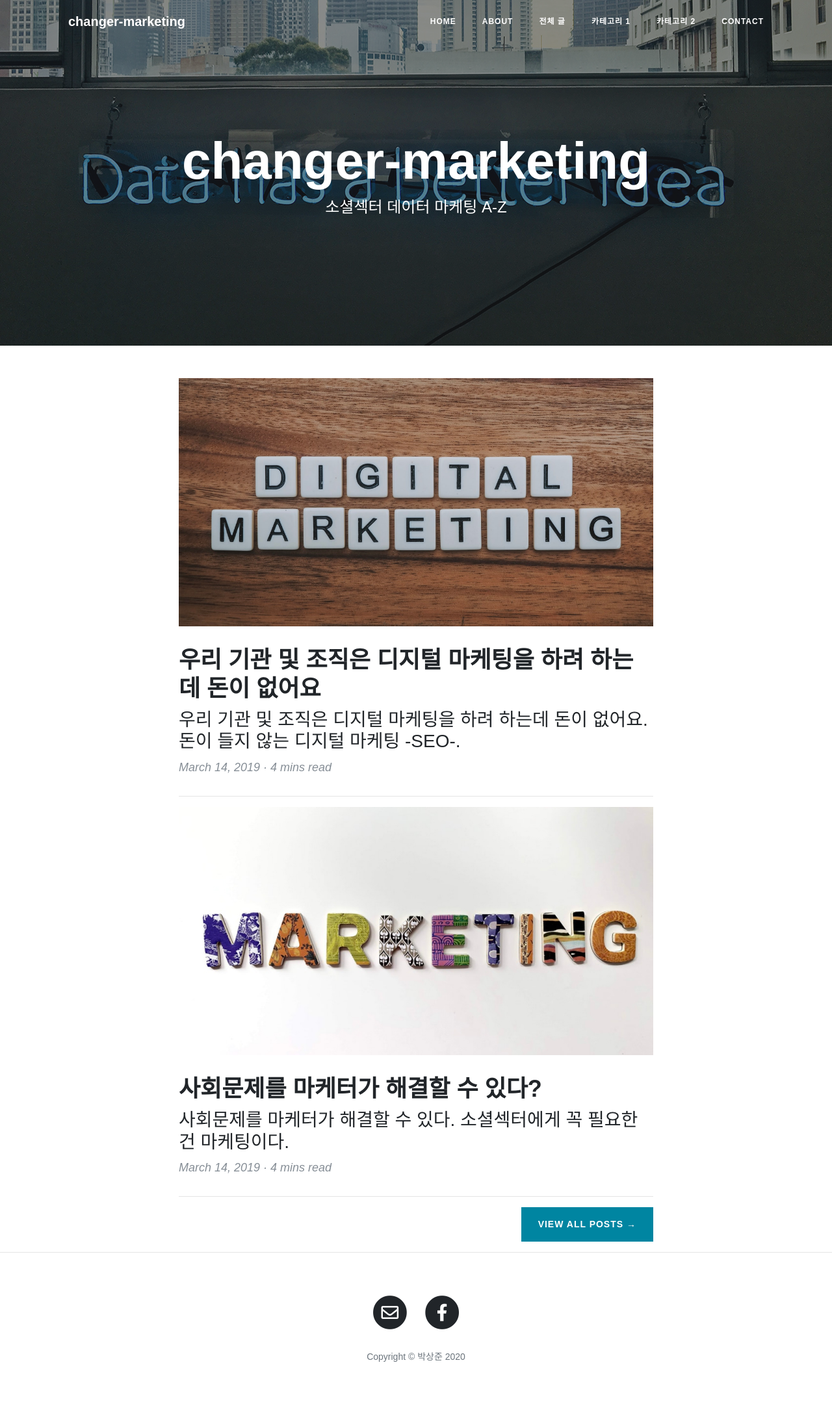
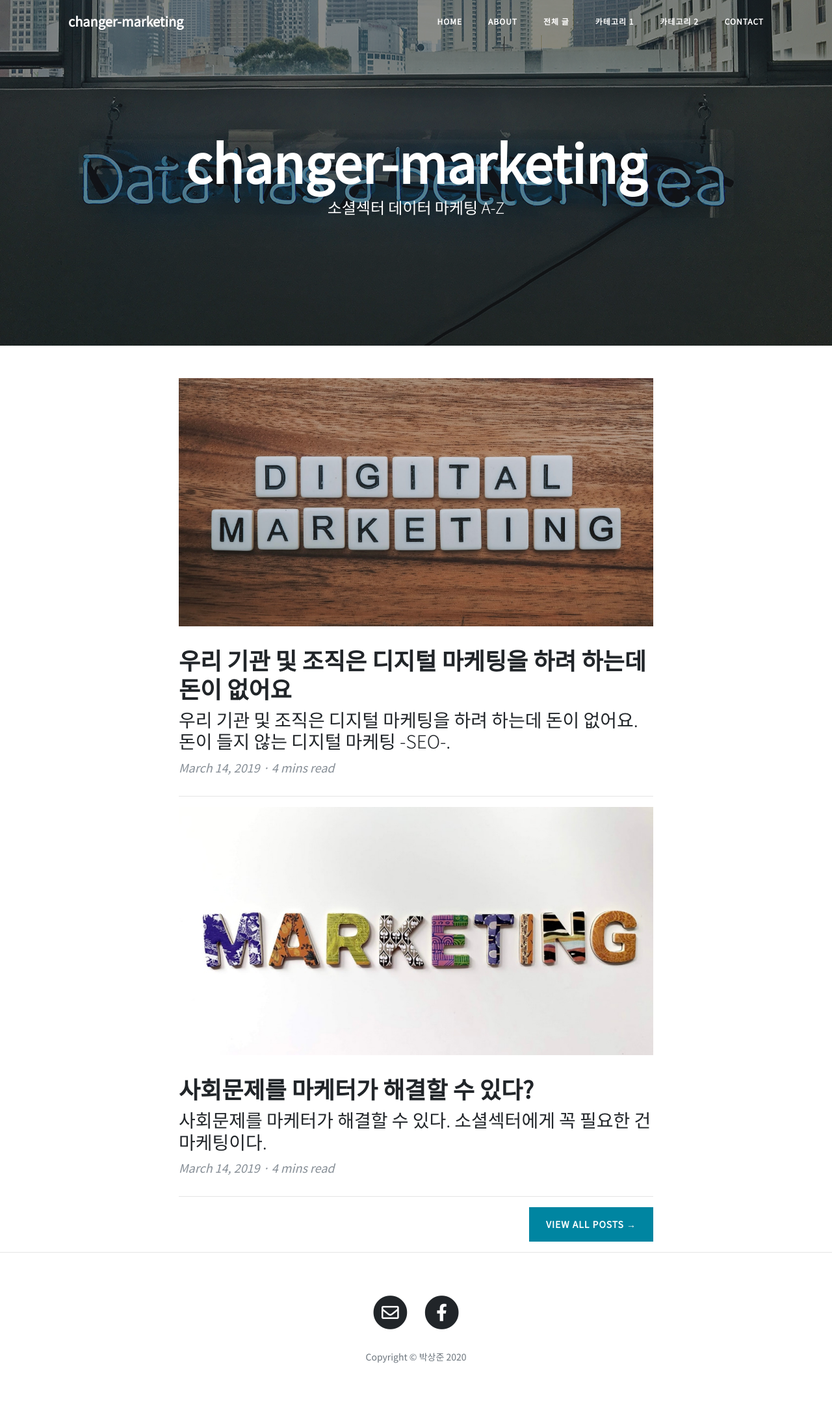
Before and after one commit to sangjuenpark/changermarketing, a Jekyll site: the page built from index.html, in a window 1280 px wide. Shown: the whole page at 65% size. Built offline with Jekyll 4.4.1, drawn with Linux system fonts in a browser that asks for light colours.

Commit message:
구글 폰트 적용
구글 폰트 적용

```diff
--- a/assets/scss/_global.scss
+++ b/assets/scss/_global.scss
@@ -1,10 +1,12 @@
+
+// Global styling for this template
 // 아래에 폰트를 불러오는 코드를 넣어주세요.
-
+@import url('https://fonts.googleapis.com/css?family=Noto+Sans+KR:300,400&display=swap');
 // Global styling for this template
 body {
   font-size: 20px;
   color: $gray-900;
-  font-family: sans-serif;
+  font-family: 'Noto Sans KR', sans-serif;
 }
 
 p {
```
